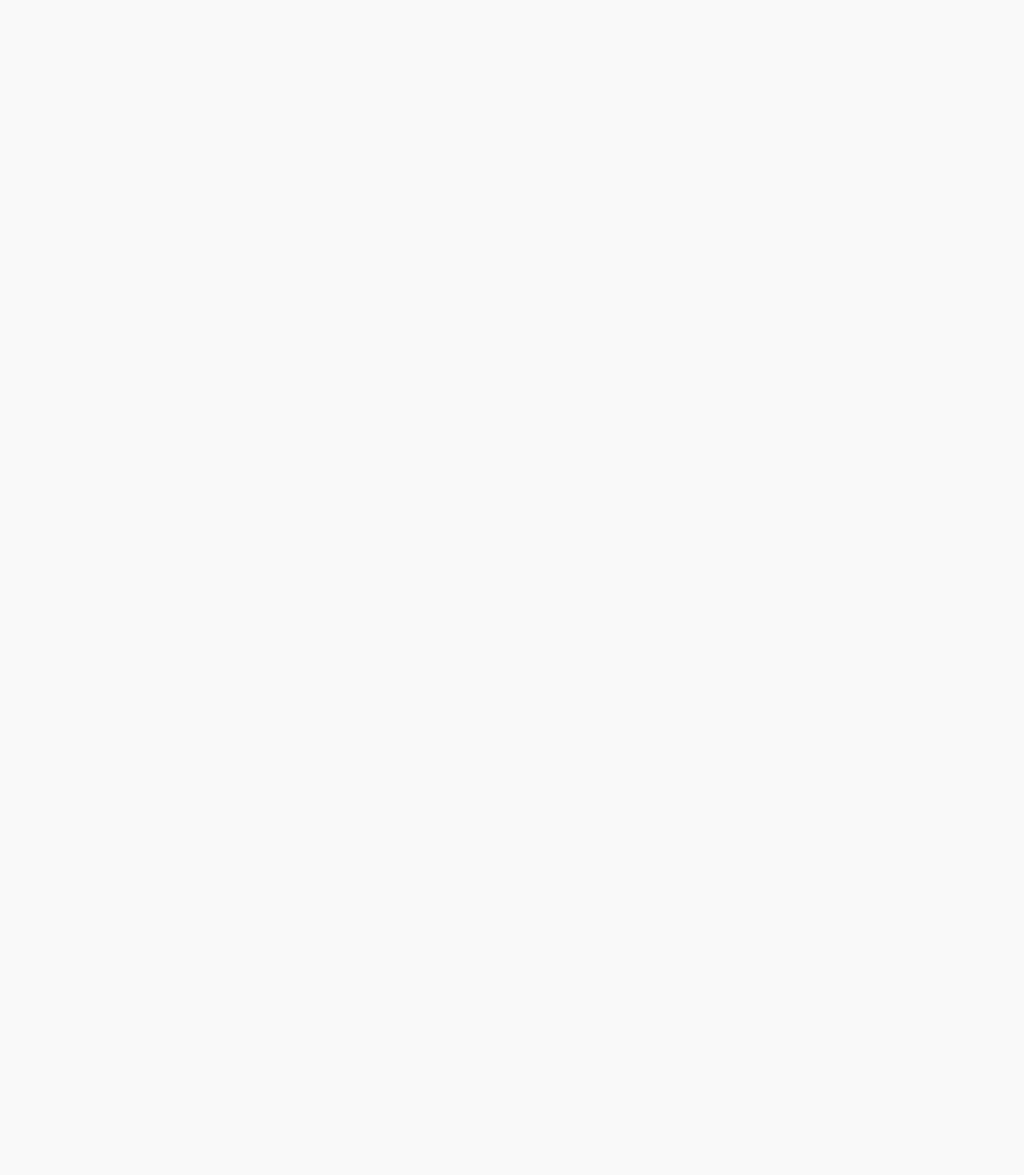
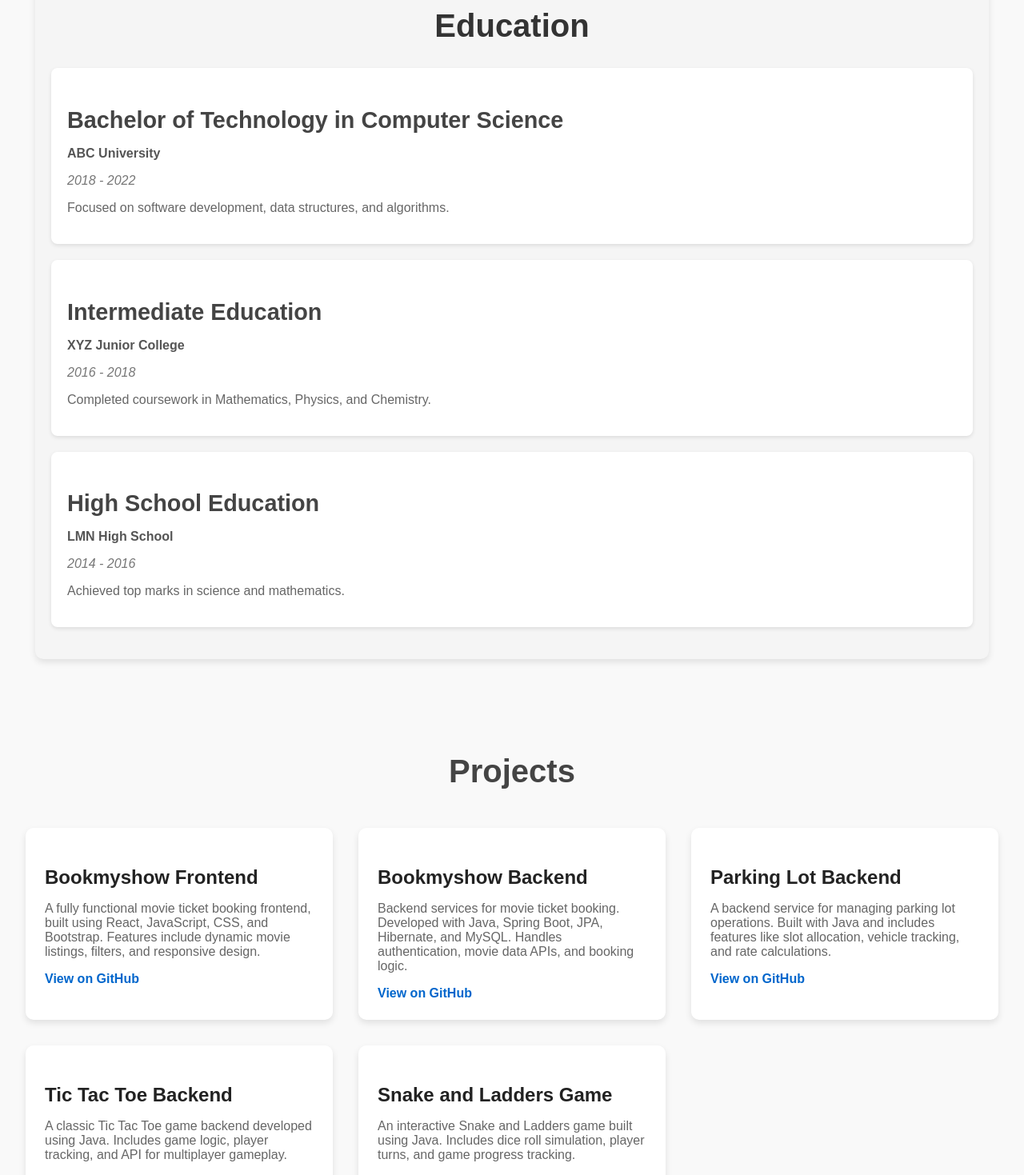
Before and after one commit to isaisahith/portfoliowebsite, a React (Create React App) app: page / in a window 1280 px wide. Shown: the part 1320-2789 px from the top of the page at 80% size. Before the commit the page ends 1237 px from the top, so only its background shows below. Built offline with nearby package versions, Linux system fonts and the light colour scheme.

Commit message:
projects section done

```diff
--- a/package.json
+++ b/package.json
@@ -8,6 +8,7 @@
     "react": "^19.0.0",
     "react-chartjs-2": "^5.3.0",
     "react-dom": "^19.0.0",
+    "react-intersection-observer": "^9.14.1",
     "react-router-dom": "^7.1.1",
     "react-scripts": "5.0.1",
     "react-scroll": "^1.9.0"
--- /dev/null
+++ b/src/education/MyEducation.css
@@ -0,0 +1,64 @@
+/* General Page Styling */
+.education-section {
+    text-align: center;
+    padding: 40px 20px;
+    background-color: #f5f5f5;
+    border-radius: 10px;
+    margin: 20px auto;
+    max-width: 90%;
+    box-shadow: 0 4px 8px rgba(0, 0, 0, 0.1);
+  }
+
+  .education-section h2 {
+    font-size: 2.5rem;
+    color: #333;
+    font-family: "Arial", sans-serif;
+    margin-bottom: 30px;
+  }
+
+  /* Education List Styling */
+  .education-list {
+    display: flex;
+    flex-direction: column;
+    gap: 20px;
+  }
+
+  .education-item {
+    background-color: #ffffff;
+    padding: 20px;
+    border-radius: 8px;
+    text-align: left;
+    box-shadow: 0 2px 5px rgba(0, 0, 0, 0.1);
+    opacity: 0; /* Initially hidden */
+    transform: translateY(30px); /* Start slightly below */
+    transition: all 0.8s ease-in-out; /* Smooth transition */
+  }
+
+  .education-item h3 {
+    font-size: 1.8rem;
+    color: #444;
+    margin-bottom: 10px;
+  }
+
+  .education-item .institution {
+    font-weight: bold;
+    color: #555;
+    margin-bottom: 5px;
+  }
+
+  .education-item .year {
+    font-style: italic;
+    color: #777;
+    margin-bottom: 10px;
+  }
+
+  .education-item .description {
+    font-size: 1rem;
+    color: #666;
+  }
+
+  /* Triggered Animation */
+  .education-item.visible {
+    opacity: 1; /* Fully visible */
+    transform: translateY(0); /* Move to original position */
+  }
--- /dev/null
+++ b/src/education/MyEducation.js
@@ -0,0 +1,65 @@
+import React, { useEffect, useRef } from "react";
+import "./MyEducation.css";
+
+const MyEducation = () => {
+  const sectionRef = useRef(null);
+
+  useEffect(() => {
+    const handleScroll = () => {
+      if (sectionRef.current) {
+        const educationItems = sectionRef.current.querySelectorAll(".education-item");
+
+        educationItems.forEach((item) => {
+          const itemTop = item.getBoundingClientRect().top;
+          const windowHeight = window.innerHeight;
+
+          if (itemTop < windowHeight * 0.8) {
+            item.classList.add("visible");
+          }
+        });
+      }
+    };
+
+    window.addEventListener("scroll", handleScroll);
+    return () => window.removeEventListener("scroll", handleScroll);
+  }, []);
+
+  const educationData = [
+    {
+      degree: "Bachelor of Technology in Computer Science",
+      institution: "ABC University",
+      year: "2018 - 2022",
+      description: "Focused on software development, data structures, and algorithms.",
+    },
+    {
+      degree: "Intermediate Education",
+      institution: "XYZ Junior College",
+      year: "2016 - 2018",
+      description: "Completed coursework in Mathematics, Physics, and Chemistry.",
+    },
+    {
+      degree: "High School Education",
+      institution: "LMN High School",
+      year: "2014 - 2016",
+      description: "Achieved top marks in science and mathematics.",
+    },
+  ];
+
+  return (
+    <section className="education-section" ref={sectionRef}>
+      <h2>Education</h2>
+      <div className="education-list">
+        {educationData.map((edu, index) => (
+          <div key={index} className="education-item">
+            <h3>{edu.degree}</h3>
+            <p className="institution">{edu.institution}</p>
+            <p className="year">{edu.year}</p>
+            <p className="description">{edu.description}</p>
+          </div>
+        ))}
+      </div>
+    </section>
+  );
+};
+
+export default MyEducation;
--- a/src/home/Home.css
+++ b/src/home/Home.css
@@ -19,8 +19,8 @@
 }
 
 .about-content {
-  flex: 1;
-  margin-right: 2rem;
+  flex: 1 1 45%; /* Allows flexibility for wrapping */
+  margin: 1rem;
   max-width: 600px;
   transform: translateX(-30px);
   opacity: 0;
@@ -39,7 +39,7 @@
 }
 
 .about-image {
-  flex: 1;
+  flex: 1 1 45%; /* Adjusts with content on smaller screens */
   text-align: center;
   opacity: 0;
   transform: scale(0.9);
@@ -62,5 +62,25 @@
   max-width: 400px;
   border-radius: 10px;
   object-fit: cover;
-  box-shadow: 0px 4px 12px rgba(0, 0, 0,)
+  box-shadow: 0px 4px 12px rgba(0, 0, 0, 0.1);
 }
+
+/* Responsive design for smaller screens */
+@media (max-width: 768px) {
+  .about-section {
+    flex-direction: column; /* Stack content vertically */
+    align-items: center;
+  }
+
+  .about-content,
+  .about-image {
+    flex: 1 1 100%; /* Take full width */
+    max-width: 100%; /* Ensure no overflow */
+    margin: 1rem 0; /* Add vertical spacing */
+  }
+
+  .about-content {
+    transform: translateX(0); /* No offset on smaller screens */
+    animation: fadeIn 1s forwards; /* Use fade-in instead of slide-in */
+  }
+}
--- a/src/home/Home.js
+++ b/src/home/Home.js
@@ -1,25 +1,17 @@
-import React from "react";
-import "./Home.css";
+import React from 'react';
+import './Home.css';
 
 const Home = () => {
   return (
     <div className="homepage">
-      <section className="about-section">
+      <section className="about-section" id="about">
         <div className="about-content">
           <h1>Sai Sahith Inakota</h1>
-          <p>
-            Full stack developer | Java | Spingboot | Hibernate | Mysql | React | JavaScript
-          </p>
-          <p>
-            Since 2005, I've enjoyed turning complex problems into simple, beautiful, and intuitive designs.
-            When I'm not pushing pixels, you'll find me cooking, gardening, or working out in the park.
-          </p>
+          <p>Full stack developer | Java | Spring Boot | Hibernate | MySQL | React | JavaScript</p>
+          <p>Since 2005, I've enjoyed turning complex problems into simple, beautiful, and intuitive designs. When I'm not pushing pixels, you'll find me cooking, gardening, or working out in the park.</p>
         </div>
         <div className="about-image">
-          <img
-            src="/hero.jpg"
-            alt="Curious designer"
-          />
+          <img src="/hero.jpg" alt="Curious designer" />
         </div>
       </section>
     </div>
--- a/src/navbar/Navbar.js
+++ b/src/navbar/Navbar.js
@@ -3,6 +3,8 @@ import { Link } from 'react-scroll'; // For smooth scrolling to sections
 import './Navbar.css';
 import Home from '../home/Home';
 import Skills from '../skills/Skills';
+import MyEducation from '../education/MyEducation';
+import Projects from '../projects/Projects';
 
 const Navbar = () => {
   return (
@@ -14,8 +16,8 @@ const Navbar = () => {
       <ul className="navbar-links">
         <li><Link to="home" smooth={true} duration={500}>About</Link></li>
         <li><Link to="skills" smooth={true} duration={500}>Skills</Link></li>
-        <li><Link to="portfolio" smooth={true} duration={500}>Portfolio</Link></li>
-        <li><Link to="blog" smooth={true} duration={500}>Blog</Link></li>
+        <li><Link to="edu" smooth={true} duration={500}>My Education</Link></li>
+        <li><Link to="projects" smooth={true} duration={500}>Projects</Link></li>
         <li><Link to="contact" smooth={true} duration={500}>Contact</Link></li>
       </ul>
       <div className="navbar-icons">
@@ -34,6 +36,13 @@ const Navbar = () => {
     <Skills/>
     </div>
 
+    <div id='edu'>
+      <MyEducation/>
+    </div>
+    <div id='projects'>
+      <Projects/>
+    </div>
+
     </>
   );
 };
--- /dev/null
+++ b/src/projects/Projects.css
@@ -0,0 +1,115 @@
+/* Projects Section Styles */
+.projects-section {
+    padding: 4rem 2rem;
+    background-color: #f9f9f9;
+    text-align: center;
+    opacity: 0;
+    transform: translateY(50px);
+    transition: all 1s ease-in-out;
+  }
+
+  .projects-section.visible {
+    opacity: 1;
+    transform: translateY(0);
+  }
+
+  .projects-title {
+    font-size: 2.5rem;
+    margin-bottom: 3rem;
+    color: #444;
+    opacity: 0;
+    animation: fadeIn 1.5s ease-in-out forwards;
+  }
+
+  .projects-container {
+    display: grid;
+    grid-template-columns: repeat(auto-fit, minmax(300px, 1fr));
+    gap: 2rem;
+  }
+
+  .project-card {
+    background: #fff;
+    border-radius: 10px;
+    box-shadow: 0px 4px 8px rgba(0, 0, 0, 0.1);
+    padding: 1.5rem;
+    text-align: left;
+    opacity: 0;
+    transform: translateY(30px);
+    animation: slideUp 0.8s ease-in-out forwards;
+  }
+
+  .project-card:nth-child(odd) {
+    animation-name: slideInLeft;
+  }
+
+  .project-card:nth-child(even) {
+    animation-name: slideInRight;
+  }
+
+  .project-name {
+    font-size: 1.5rem;
+    font-weight: bold;
+    margin-bottom: 0.5rem;
+    color: #222;
+  }
+
+  .project-description {
+    font-size: 1rem;
+    color: #666;
+    margin-bottom: 1rem;
+  }
+
+  .project-link {
+    font-size: 1rem;
+    text-decoration: none;
+    color: #0066cc;
+    font-weight: bold;
+  }
+
+  .project-link:hover {
+    text-decoration: underline;
+    color: #004499;
+  }
+
+  /* Animations */
+  @keyframes fadeIn {
+    from {
+      opacity: 0;
+    }
+    to {
+      opacity: 1;
+    }
+  }
+
+  @keyframes slideUp {
+    from {
+      opacity: 0;
+      transform: translateY(30px);
+    }
+    to {
+      opacity: 1;
+      transform: translateY(0);
+    }
+  }
+
+  @keyframes slideInLeft {
+    from {
+      opacity: 0;
+      transform: translateX(-30px);
+    }
+    to {
+      opacity: 1;
+      transform: translateX(0);
+    }
+  }
+
+  @keyframes slideInRight {
+    from {
+      opacity: 0;
+      transform: translateX(30px);
+    }
+    to {
+      opacity: 1;
+      transform: translateX(0);
+    }
+  }
--- /dev/null
+++ b/src/projects/Projects.js
@@ -0,0 +1,89 @@
+import React, { useEffect, useRef, useState } from "react";
+import "./Projects.css";
+
+const Projects = () => {
+  const sectionRef = useRef(null);
+  const [hasAnimated, setHasAnimated] = useState(false);
+
+  const handleScroll = () => {
+    if (!hasAnimated && sectionRef.current) {
+      const sectionTop = sectionRef.current.getBoundingClientRect().top;
+      const windowHeight = window.innerHeight;
+
+      if (sectionTop < windowHeight * 0.75) {
+        setHasAnimated(true);
+      }
+    }
+  };
+
+  useEffect(() => {
+    window.addEventListener("scroll", handleScroll);
+    return () => window.removeEventListener("scroll", handleScroll);
+  }, [hasAnimated]);
+
+  const projects = [
+    {
+      name: "Bookmyshow Frontend",
+      description:
+        "A fully functional movie ticket booking frontend, built using React, JavaScript, CSS, and Bootstrap. Features include dynamic movie listings, filters, and responsive design.",
+      link: "https://github.com/isaisahith/bookmyshow",
+    },
+    {
+      name: "Bookmyshow Backend",
+      description:
+        "Backend services for movie ticket booking. Developed with Java, Spring Boot, JPA, Hibernate, and MySQL. Handles authentication, movie data APIs, and booking logic.",
+      link: "https://github.com/isaisahith/bookmyshow_backend",
+    },
+    {
+      name: "Parking Lot Backend",
+      description:
+        "A backend service for managing parking lot operations. Built with Java and includes features like slot allocation, vehicle tracking, and rate calculations.",
+      link: "https://github.com/isaisahith/parkinglot",
+    },
+    {
+      name: "Tic Tac Toe Backend",
+      description:
+        "A classic Tic Tac Toe game backend developed using Java. Includes game logic, player tracking, and API for multiplayer gameplay.",
+      link: "https://github.com/isaisahith/TitcTacToe",
+    },
+    {
+      name: "Snake and Ladders Game",
+      description:
+        "An interactive Snake and Ladders game built using Java. Includes dice roll simulation, player turns, and game progress tracking.",
+      link: "https://github.com/isaisahith/snakeandladders",
+    },
+  ];
+
+  return (
+    <section
+      className={`projects-section ${hasAnimated ? "visible" : ""}`}
+      ref={sectionRef}
+    >
+      <h2 className="projects-title">Projects</h2>
+      <div className="projects-container">
+        {projects.map((project, index) => (
+          <div
+            key={index}
+            className="project-card"
+            style={{
+              animationDelay: `${index * 0.3}s`,
+            }}
+          >
+            <h3 className="project-name">{project.name}</h3>
+            <p className="project-description">{project.description}</p>
+            <a
+              href={project.link}
+              target="_blank"
+              rel="noopener noreferrer"
+              className="project-link"
+            >
+              View on GitHub
+            </a>
+          </div>
+        ))}
+      </div>
+    </section>
+  );
+};
+
+export default Projects;
```
Also changed, not shown: src/skills/Skills.css (+43 -2 lines), 1 other file (tests, documents, lock files or other folders).
